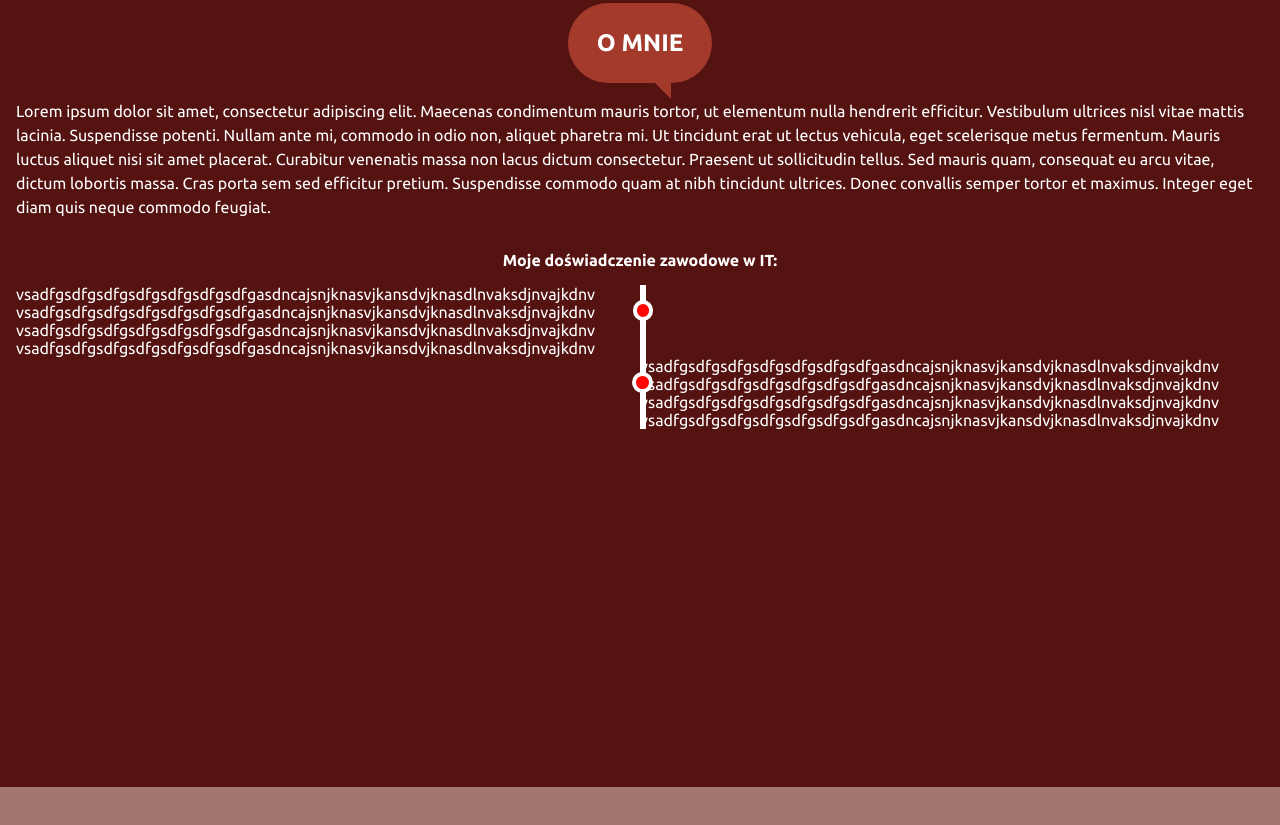
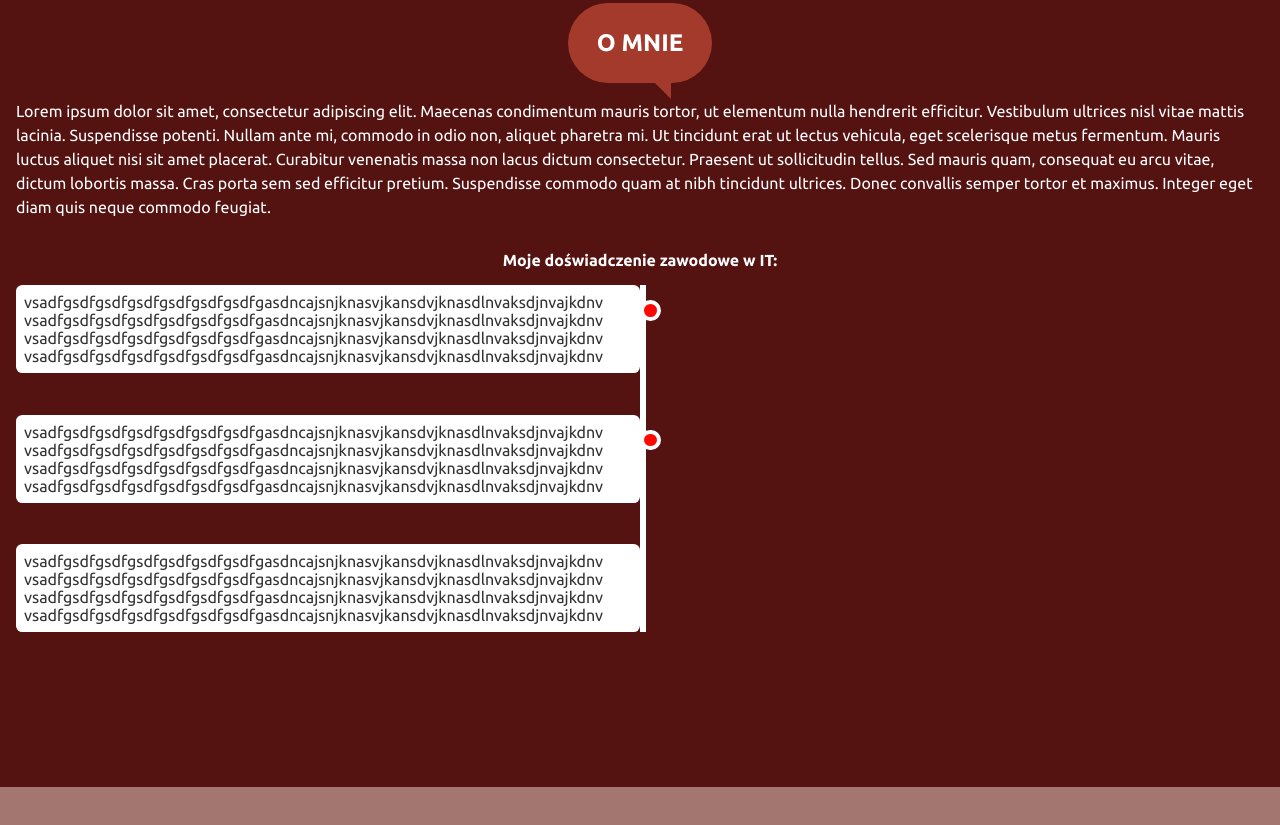
Before and after one commit to marcin-zybura/showcase-new, a website: page index.html in a window 1280 px wide. Shown: the part 813-1638 px from the top of the page. Drawn offline with nearby package versions, Linux system fonts and the light colour scheme.

Commit message:
timeline before ready template

```diff
--- a/index.html
+++ b/index.html
@@ -73,7 +73,15 @@
                 <p>vsadfgsdfgsdfgsdfgsdfgsdfgsdfgasdncajsnjknasvjkansdvjknasdlnvaksdjnvajkdnv</p>
               </div>
             </div>
-            <div class="about__timelinecontainer about__timelinecontainer--right">
+            <div class="about__timelinecontainer">
+              <div class="about__timelinecontent">
+                <p>vsadfgsdfgsdfgsdfgsdfgsdfgsdfgasdncajsnjknasvjkansdvjknasdlnvaksdjnvajkdnv</p>
+                <p>vsadfgsdfgsdfgsdfgsdfgsdfgsdfgasdncajsnjknasvjkansdvjknasdlnvaksdjnvajkdnv</p>
+                <p>vsadfgsdfgsdfgsdfgsdfgsdfgsdfgasdncajsnjknasvjkansdvjknasdlnvaksdjnvajkdnv</p>
+                <p>vsadfgsdfgsdfgsdfgsdfgsdfgsdfgasdncajsnjknasvjkansdvjknasdlnvaksdjnvajkdnv</p>
+              </div>
+            </div>
+            <div class="about__timelinecontainer">
               <div class="about__timelinecontent">
                 <p>vsadfgsdfgsdfgsdfgsdfgsdfgsdfgasdncajsnjknasvjkansdvjknasdlnvaksdjnvajkdnv</p>
                 <p>vsadfgsdfgsdfgsdfgsdfgsdfgsdfgasdncajsnjknasvjkansdvjknasdlnvaksdjnvajkdnv</p>
--- a/scss/_about.scss
+++ b/scss/_about.scss
@@ -1,3 +1,5 @@
+$about__timelinecontent-marginbottom: 2.6em;
+
 .about {
   background-color: #541210;
   color: #FFF;
@@ -62,32 +64,54 @@
   margin: 0 auto;
   position: relative;
 
-  &:after {
-    bottom: 0;
-    content: "";
-    background-color: #FFF;
-    left: 50%;
-    position: absolute;
-    top: 0;
-    width: 6px;
-  }
+  // &:after {
+  //   bottom: 0;
+  //   content: "";
+  //   background-color: #FFF;
+  //   left: 50%;
+  //   position: absolute;
+  //   top: 0;
+  //   width: 6px;
+  // }
 }
 
 .about__timelinecontainer {
   position: relative;
-  width: 50%;
+  width: 100%;
+
+  // &:after {
+  //   background-color: #FF0700;
+  //   border: 4px solid #FFF;
+  //   border-radius: 50%;
+  //   content: "";
+  //   height: 0.8em;
+  //   position: absolute;
+  //   right: -0.84em;
+  //   top: 15px;
+  //   width: 0.8em;
+  //   z-index: 1;
+  // }
 
   &:after {
-    background-color: #FF0700;
-    border: 4px solid #FFF;
-    border-radius: 50%;
+    background-color: #FFF;
+    bottom: -$about__timelinecontent-marginbottom;
     content: "";
-    height: 0.8em;
+    height: $about__timelinecontent-marginbottom;
+    left: 50%;
     position: absolute;
-    right: -0.84em;
-    top: 15px;
+    transform: translateX(-50%);
     width: 0.8em;
     z-index: 1;
+  }
+}
+
+.about__timelinecontainer:last-child {
+  &:after {
+    display: none;
+  }
+
+  .about__timelinecontent {
+    margin-bottom: 0;
   }
 }
 
@@ -98,11 +122,51 @@
 .about__timelinecontainer--right {
   left: 50%;
 
-  &:after {
-    left: -0.5em;
-  }
+  // &:after {
+  //   left: -0.5em;
+  // }
 }
 
 .about__timelinecontent {
+  background-color: #FFF;
+  border-radius: 0.4em;
+  color: #333;
+  margin-bottom: $about__timelinecontent-marginbottom;
+  padding: 0.5em;
   position: relative;
 }
+
+@media (min-width: 500px) {
+  .about__timeline {
+    &:after {
+      bottom: 0;
+      content: "";
+      background-color: #FFF;
+      left: 50%;
+      position: absolute;
+      top: 0;
+      width: 6px;
+    }
+  }
+
+
+
+  .about__timelinecontainer {
+    width: 50%;
+
+    &:after {
+      background-color: #FF0700;
+      border: 4px solid #FFF;
+      border-radius: 50%;
+      content: "";
+      height: 0.8em;
+      left: 100%;
+      position: absolute;
+      right: -0.84em;
+      transform: none;
+      top: 15px;
+      width: 0.8em;
+      z-index: 1;
+    }
+  }
+}
```
Also changed, not shown: css/main.css.
